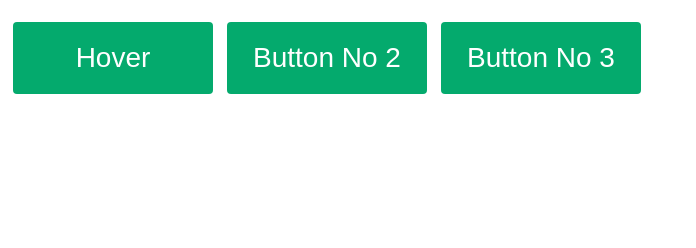
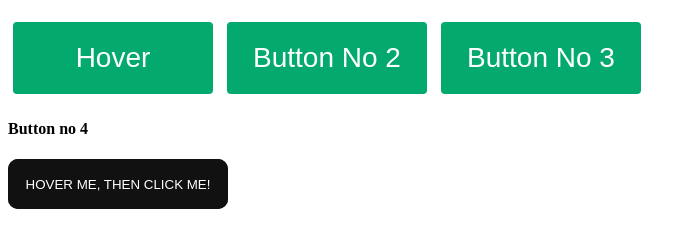
Before and after one commit to AMoizKhan/open-work, a plain HTML site: page index.html in a window 1280 px wide. Shown: the part 110-358 px from the top of the page, without its empty margins (0-696 px from the left). Drawn offline with Linux system fonts and the light colour scheme.

Commit message:
Button no 4

```diff
--- a/index.html
+++ b/index.html
@@ -84,6 +84,68 @@
   opacity: 1;
   transition: 0s
 }
+
+
+
+.glow-on-hover {
+    width: 220px;
+    height: 50px;
+    border: none;
+    outline: none;
+    color: #fff;
+    background: #111;
+    cursor: pointer;
+    position: relative;
+    z-index: 0;
+    border-radius: 10px;
+}
+
+.glow-on-hover:before {
+    content: '';
+    background: linear-gradient(45deg, #ff0000, #ff7300, #fffb00, #48ff00, #00ffd5, #002bff, #7a00ff, #ff00c8, #ff0000);
+    position: absolute;
+    top: -2px;
+    left:-2px;
+    background-size: 400%;
+    z-index: -1;
+    filter: blur(5px);
+    width: calc(100% + 4px);
+    height: calc(100% + 4px);
+    animation: glowing 20s linear infinite;
+    opacity: 0;
+    transition: opacity .3s ease-in-out;
+    border-radius: 10px;
+}
+
+.glow-on-hover:active {
+    color: #000
+}
+
+.glow-on-hover:active:after {
+    background: transparent;
+}
+
+.glow-on-hover:hover:before {
+    opacity: 1;
+}
+
+.glow-on-hover:after {
+    z-index: -1;
+    content: '';
+    position: absolute;
+    width: 100%;
+    height: 100%;
+    background: #111;
+    left: 0;
+    top: 0;
+    border-radius: 10px;
+}
+
+@keyframes glowing {
+    0% { background-position: 0 0; }
+    50% { background-position: 400% 0; }
+    100% { background-position: 0 0; }
+}
         </style>
 </head>
 <body>
@@ -96,5 +158,9 @@
 
          <button class="button"><span>Button No 3
         </span></button>
+
+   <h4>Button no 4</h4>
+
+        <button class="glow-on-hover" type="button">HOVER ME, THEN CLICK ME!</button>
 </body>
 </html>
```
